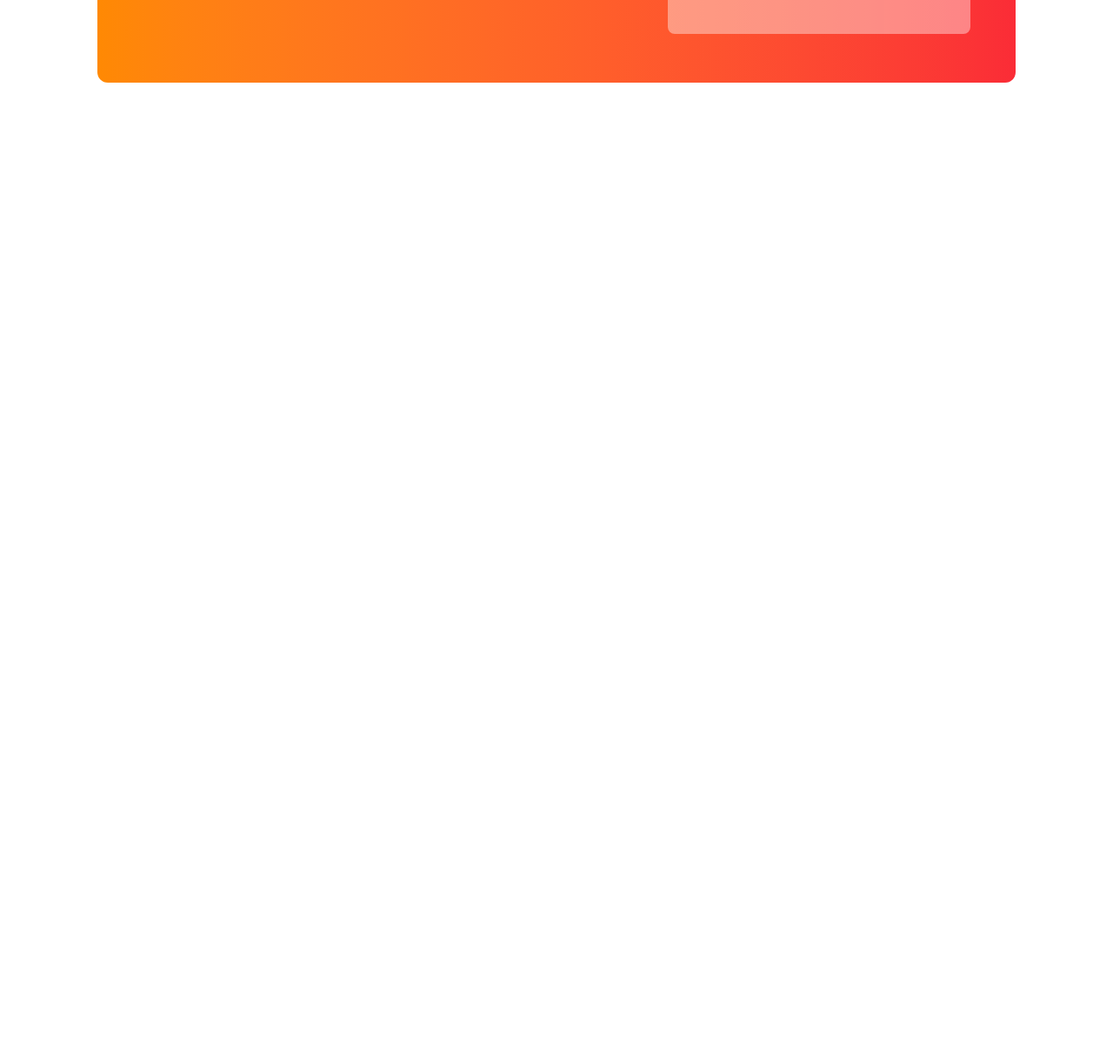
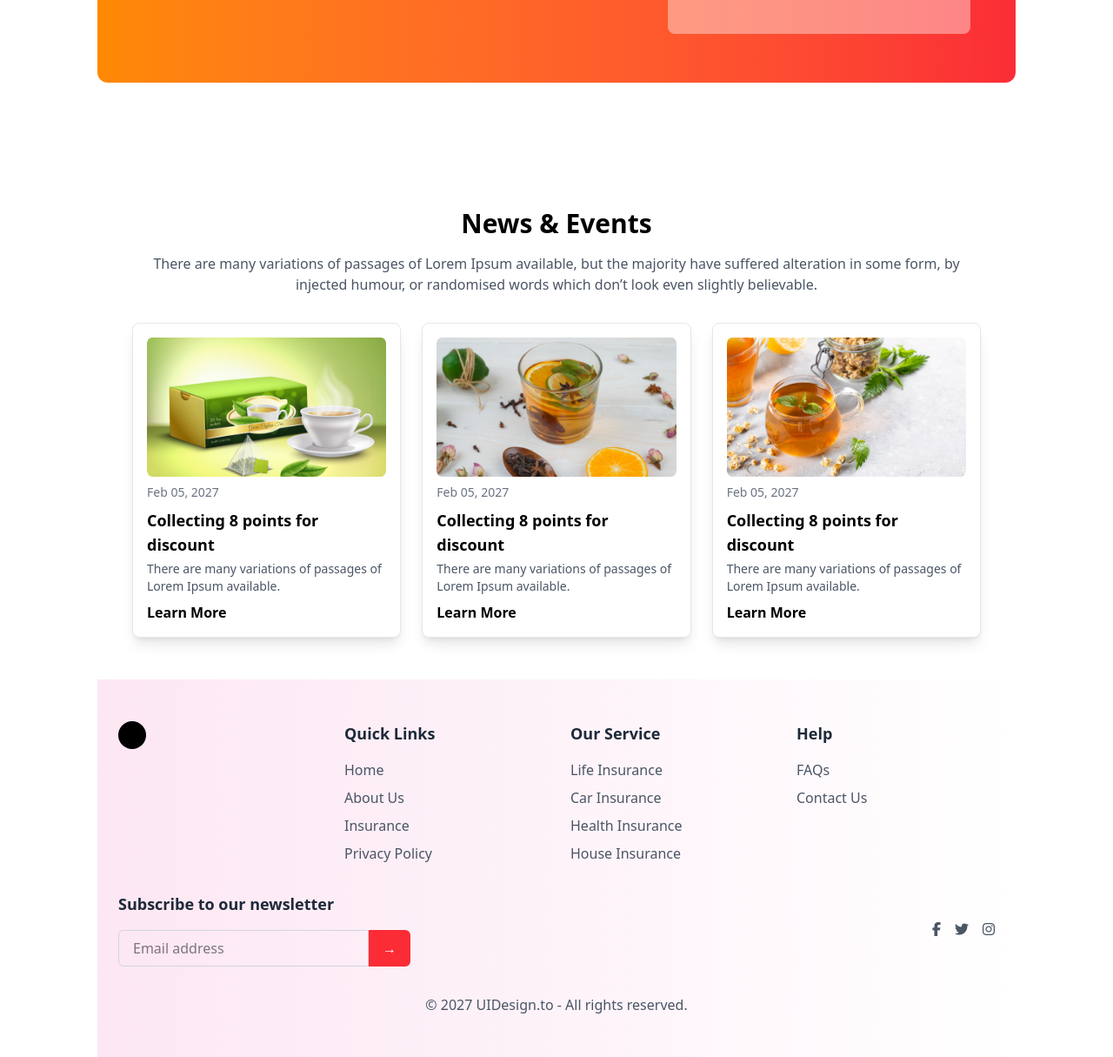
Before and after one commit to Zuhi732/tea-house, a plain HTML site: page index.html in a window 1280 px wide. Shown: the part 2341-3556 px from the top of the page at 87% size. Before the commit the page ends 2532 px from the top, so only its background shows below. Drawn offline with nearby package versions, Linux system fonts and the light colour scheme.

Commit message:
News and events section ,footer section done

```diff
--- a/index.html
+++ b/index.html
@@ -196,6 +196,120 @@
       </div>
      </div>
   </section>
+  <!-- News & Events -->
+  <section class="bg-white py-12">
+    <div class="max-w-5xl mx-auto px-6">
+        <h2 class="text-3xl font-bold text-center mb-4">News & Events</h2>
+        <p class="text-gray-600 text-center mb-8">
+            There are many variations of passages of Lorem Ipsum available, but the majority have suffered alteration in some form,
+            by injected humour, or randomised words which don’t look even slightly believable.
+        </p>
+
+        <div class="grid grid-cols-1 md:grid-cols-3 gap-6">
+            <!-- News Card 1 -->
+            <div class="bg-white shadow-lg border border-gray-200 p-4 rounded-lg">
+                <img src="images/news-1.png" alt="Tea Image" class="w-full h-40 object-cover rounded-md">
+                <p class="text-gray-500 text-sm mt-2">Feb 05, 2027</p>
+                <h3 class="text-lg font-semibold mt-2">Collecting 8 points for discount</h3>
+                <p class="text-gray-600 text-sm mt-1">
+                    There are many variations of passages of Lorem Ipsum available.
+                </p>
+                <a href="#" class="text-black font-bold mt-2 inline-block">Learn More</a>
+            </div>
+
+            <!-- News Card 2 -->
+            <div class="bg-white shadow-lg border border-gray-200 p-4 rounded-lg">
+                <img src="images/news-2.png" alt="Tea Image" class="w-full h-40 object-cover rounded-md">
+                <p class="text-gray-500 text-sm mt-2">Feb 05, 2027</p>
+                <h3 class="text-lg font-bold mt-2">Collecting 8 points for discount</h3>
+                <p class="text-gray-600 text-sm mt-1">
+                    There are many variations of passages of Lorem Ipsum available.
+                </p>
+                <a href="#" class="text-black font-bold mt-2 inline-block">Learn More</a>
+            </div>
+
+            <!-- News Card 3 -->
+            <div class="bg-white shadow-lg border border-gray-200 p-4 rounded-lg">
+                <img src="images/news-3.png" alt="Tea Image" class="w-full h-40 object-cover rounded-md">
+                <p class="text-gray-500 text-sm mt-2">Feb 05, 2027</p>
+                <h3 class="text-lg font-semibold mt-2">Collecting 8 points for discount</h3>
+                <p class="text-gray-600 text-sm mt-1">
+                    There are many variations of passages of Lorem Ipsum available.
+                </p>
+                <a href="#" class="text-black font-bold mt-2 inline-block">Learn More</a>
+            </div>
+        </div>
+    </div>
+</section>
+   <!-- Footer -->
+   <footer class="bg-gradient-to-r from-pink-100 to-white py-12">
+    <div class="max-w-7xl mx-auto px-6">
+        <div class="grid grid-cols-1 md:grid-cols-4 gap-8">
+            <!-- Logo -->
+            <div>
+                <div class="text-2xl font-bold text-gray-800">
+                    <span class="inline-block w-8 h-8 bg-black rounded-full"></span>
+                </div>
+            </div>
+
+            <!-- Quick Links -->
+            <div>
+                <h2 class="text-lg font-semibold text-gray-800">Quick Links</h2>
+                <ul class="mt-4 space-y-2">
+                    <li><a href="#" class="text-gray-600 hover:text-red-500">Home</a></li>
+                    <li><a href="#" class="text-gray-600 hover:text-red-500">About Us</a></li>
+                    <li><a href="#" class="text-gray-600 hover:text-red-500">Insurance</a></li>
+                    <li><a href="#" class="text-gray-600 hover:text-red-500">Privacy Policy</a></li>
+                </ul>
+            </div>
+
+            <!-- Our Services -->
+            <div>
+                <h2 class="text-lg font-semibold text-gray-800">Our Service</h2>
+                <ul class="mt-4 space-y-2">
+                    <li><a href="#" class="text-gray-600 hover:text-red-500">Life Insurance</a></li>
+                    <li><a href="#" class="text-gray-600 hover:text-red-500">Car Insurance</a></li>
+                    <li><a href="#" class="text-gray-600 hover:text-red-500">Health Insurance</a></li>
+                    <li><a href="#" class="text-gray-600 hover:text-red-500">House Insurance</a></li>
+                </ul>
+            </div>
+
+            <!-- Help -->
+            <div>
+                <h2 class="text-lg font-semibold text-gray-800">Help</h2>
+                <ul class="mt-4 space-y-2">
+                    <li><a href="#" class="text-gray-600 hover:text-red-500">FAQs</a></li>
+                    <li><a href="#" class="text-gray-600 hover:text-red-500">Contact Us</a></li>
+                </ul>
+            </div>
+        </div>
+
+        <div class="mt-8 flex flex-col md:flex-row items-center justify-between">
+            <!-- Newsletter -->
+            <div class="w-full md:w-1/3">
+                <h2 class="text-lg font-semibold text-gray-800">Subscribe to our newsletter</h2>
+                <div class="mt-4 flex">
+                    <input type="email" placeholder="Email address" class="px-4 py-2 border border-gray-300 rounded-l-md focus:outline-none w-full">
+                    <button class="bg-red-500 text-white px-4 py-2 rounded-r-md hover:bg-red-600">
+                        →
+                    </button>
+                </div>
+            </div>
+
+            <!-- Social Icons -->
+            <div class="mt-6 md:mt-0 flex space-x-4">
+                <a href="#" class="text-gray-600 hover:text-red-500"><i class="fab fa-facebook-f"></i></a>
+                <a href="#" class="text-gray-600 hover:text-red-500"><i class="fab fa-twitter"></i></a>
+                <a href="#" class="text-gray-600 hover:text-red-500"><i class="fab fa-instagram"></i></a>
+            </div>
+        </div>
+
+        <div class="mt-8 text-center text-gray-600">
+            &copy; 2027 UIDesign.to - All rights reserved.
+        </div>
+    </div>
+</footer>
+
      </main>
 </body>
 </html>
```
